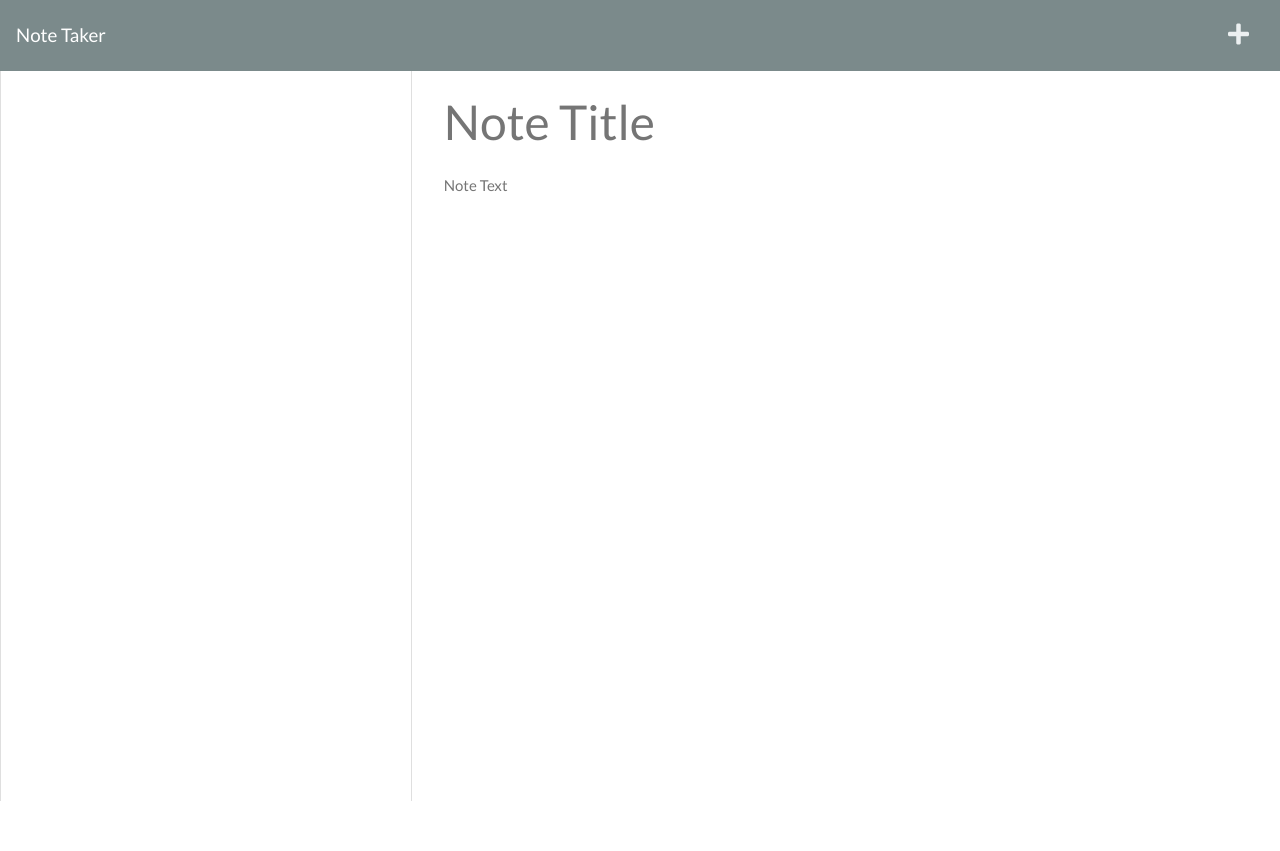
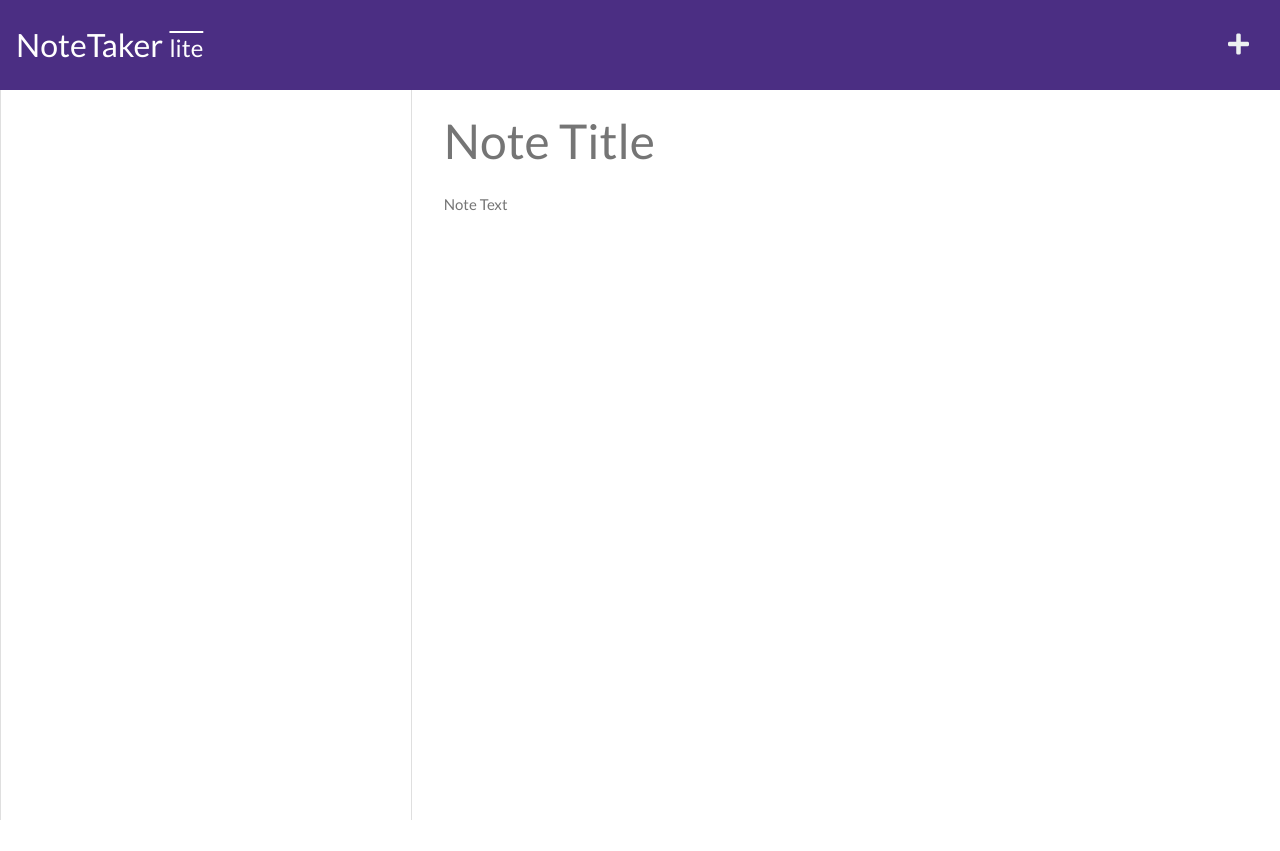
Before and after one commit to druludwig/11-note-taker, a website: page public/notes.html in a window 1280 px wide. Drawn offline with nearby package versions, Linux system fonts and the light colour scheme; no server answers.

Commit message:
More cosmetic fine tuning
Changed header to UW purple

```diff
--- a/public/notes.html
+++ b/public/notes.html
@@ -19,8 +19,8 @@
   </head>
 
   <body>
-    <nav class="navbar navbar-dark bg-dark">
-      <a class="navbar-brand" href="/">Note Taker </a>
+    <nav class="navbar navbar-dark bg-dark" style="background-color: #4b2e83 !important;">
+      <a class="navbar-brand" href="/" style="font-size: 32px;">NoteTaker <span style="font-size: 24px; text-decoration: overline;">lite</span></a>
       <div class="icons">
         <i class="fas fa-save text-light save-note"></i>
         <i class="fas fa-plus text-light new-note"></i>
```
